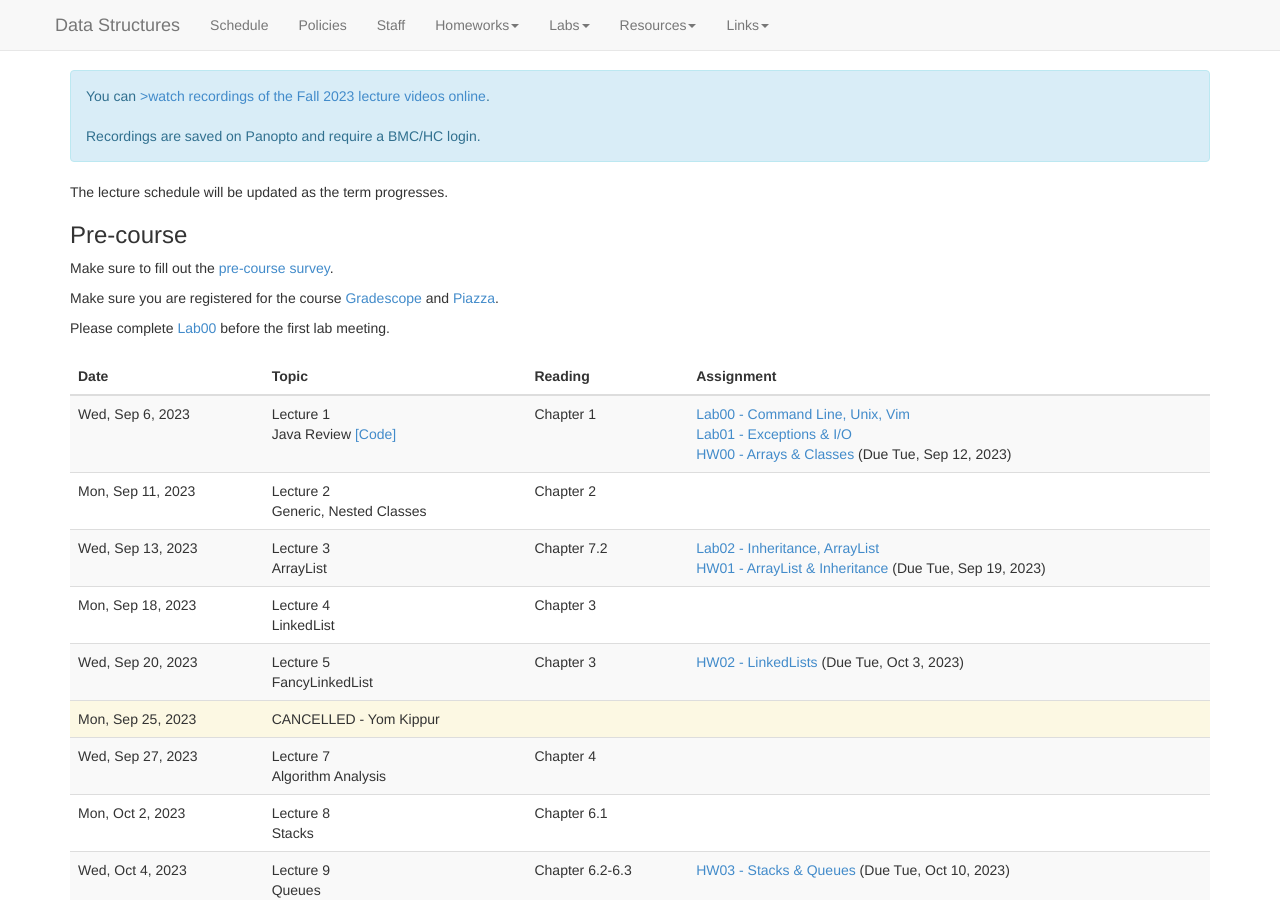
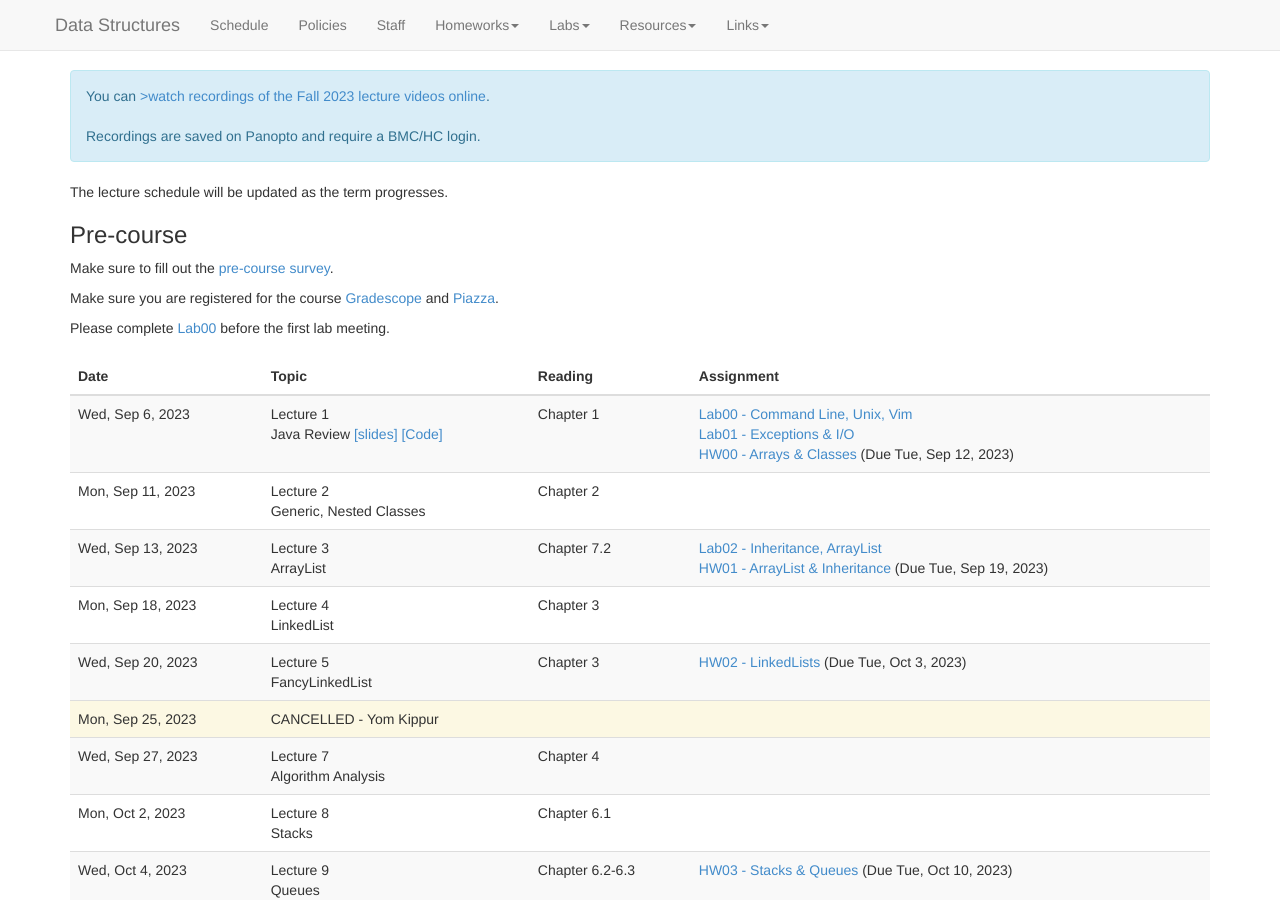
Before and after one commit to kalte0/BMC-CS-151.github.io, a Jekyll site: the page built from schedule.md, in a window 1280 px wide and 900 px high. Built offline with Jekyll 4.4.1, drawn with Linux system fonts in a browser that asks for light colours; nearby versions of some CDN libraries.

Commit message:
lec01 slides

```diff
--- a/_data/schedule.yaml
+++ b/_data/schedule.yaml
@@ -3,7 +3,7 @@
     -
       date: 2023-09-06
       title: Lecture 1 <br> Java Review
-      slides: ~
+      slides: "slides/lecture01.pdf"
       recording: ~
       code: "https://github.com/BMC-CS-151/class-examples-f23/tree/main/week1/"
       readings:
```
Also changed, not shown: 1 other file.
